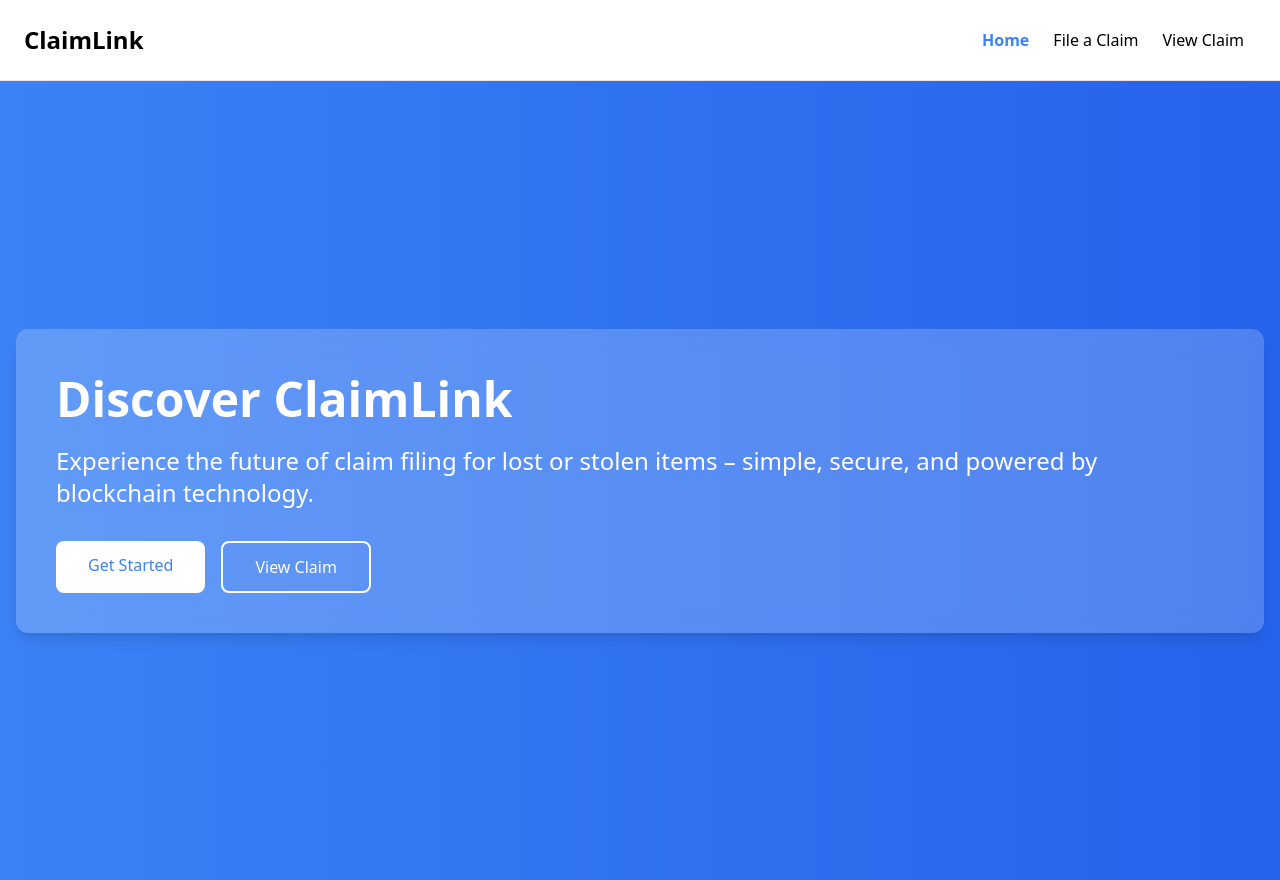
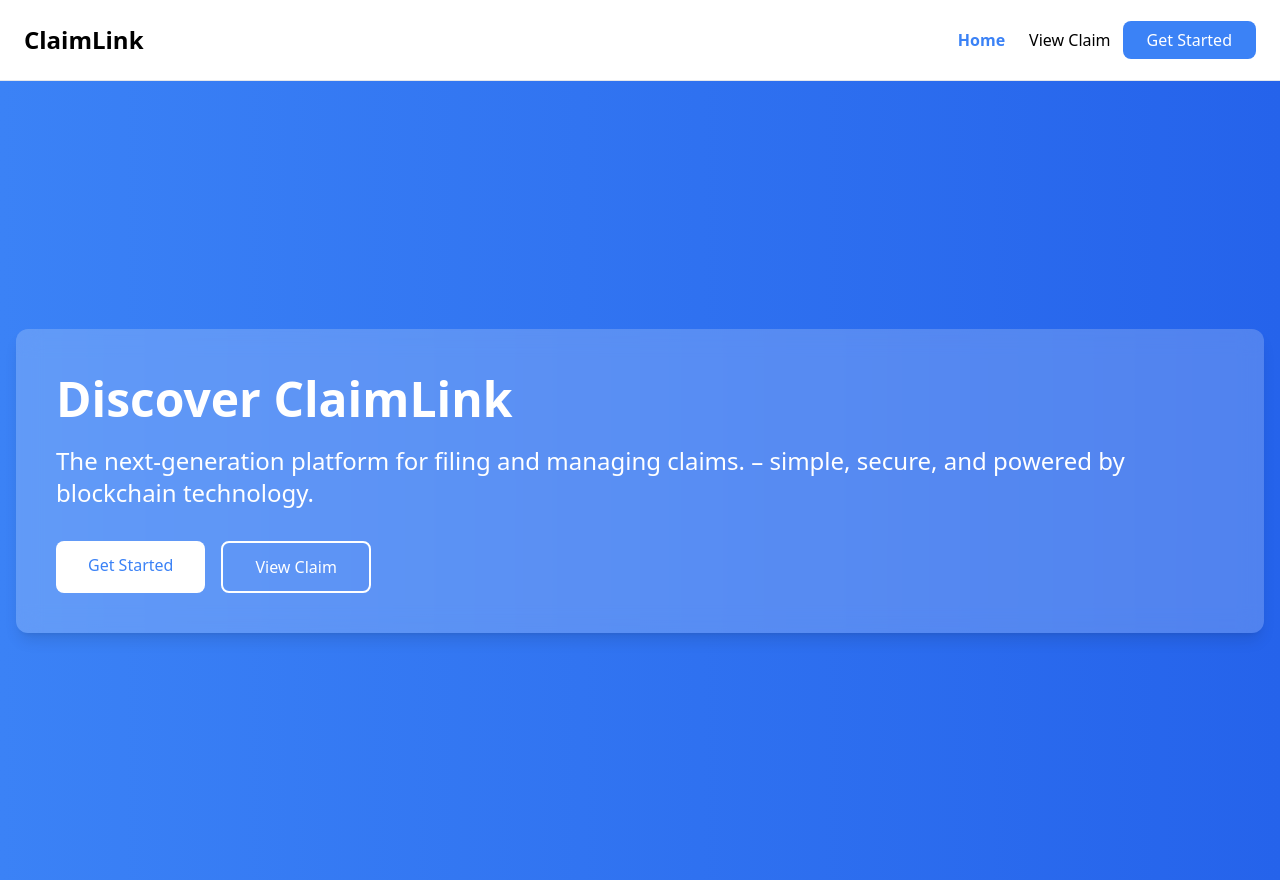
Before and after one commit to samizaman/ClaimLink, a Django app: page / in a window 1280 px wide. Shown: the top 880 px of the page. Run offline with Django 4.2, Linux system fonts and the light colour scheme; some libraries are stand-ins or nearby versions.

Commit message:
rmf File a Claim and replaced it with Get Started

```diff
--- a/templates/base.html
+++ b/templates/base.html
@@ -23,17 +23,18 @@
                    class="p-3 hover:text-blue-500 {% if request.path == '/' %}text-blue-500 font-bold{% endif %}">Home</a>
             </li>
             <li>
-                <a href="/personal-details/"
-                   class="p-3 hover:text-blue-500 {% if '/personal-details' in request.path or '/claim-details' in request.path or '/claim-summary' in request.path %}text-blue-500 font-bold{% endif %}">File
-                    a Claim</a>
-            </li>
-            <li>
                 <a href="/view-claim/"
                    class="p-3 hover:text-blue-500 {% if '/view-claim' in request.path %}text-blue-500 font-bold{% endif %}">View
                     Claim</a>
             </li>
+            <li>
+                <a href="{% url 'personal_details' %}"
+                   class="px-6 py-2 bg-blue-500 text-white rounded-lg hover:bg-blue-600 transition duration-200">Get
+                    Started</a>
+            </li>
         </ul>
     </nav>
+
 </header>
 <main class="flex-grow">
     {% block content %}
--- a/templates/home.html
+++ b/templates/home.html
@@ -7,11 +7,16 @@
         <div class="container mx-auto px-4 text-white">
             <div class="bg-white bg-opacity-20 backdrop-blur-md p-10 rounded-xl shadow-lg text-white">
                 <h1 class="text-5xl font-bold leading-tight mb-4">Discover ClaimLink</h1>
-<p class="text-2xl mb-8">Experience the future of claim filing for lost or stolen items – simple, secure, and powered by blockchain technology.</p>
+                <p class="text-2xl mb-8">The next-generation platform for filing and managing claims. – simple, secure,
+                    and powered by blockchain technology.</p>
 
                 <div class="flex space-x-4">
-                    <a href="{% url 'personal_details' %}" class="bg-white text-blue-500 py-3 px-8 rounded-lg hover:bg-gray-100 transition duration-200">Get Started</a>
-                    <a href="{% url 'view_claim' %}" class="border-2 border-white text-white py-3 px-8 rounded-lg hover:bg-white hover:text-blue-500 transition duration-200">View Claim</a>
+                    <a href="{% url 'personal_details' %}"
+                       class="bg-white text-blue-500 py-3 px-8 rounded-lg hover:bg-gray-100 transition duration-200">Get
+                        Started</a>
+                    <a href="{% url 'view_claim' %}"
+                       class="border-2 border-white text-white py-3 px-8 rounded-lg hover:bg-white hover:text-blue-500 transition duration-200">View
+                        Claim</a>
                 </div>
             </div>
         </div>
```
